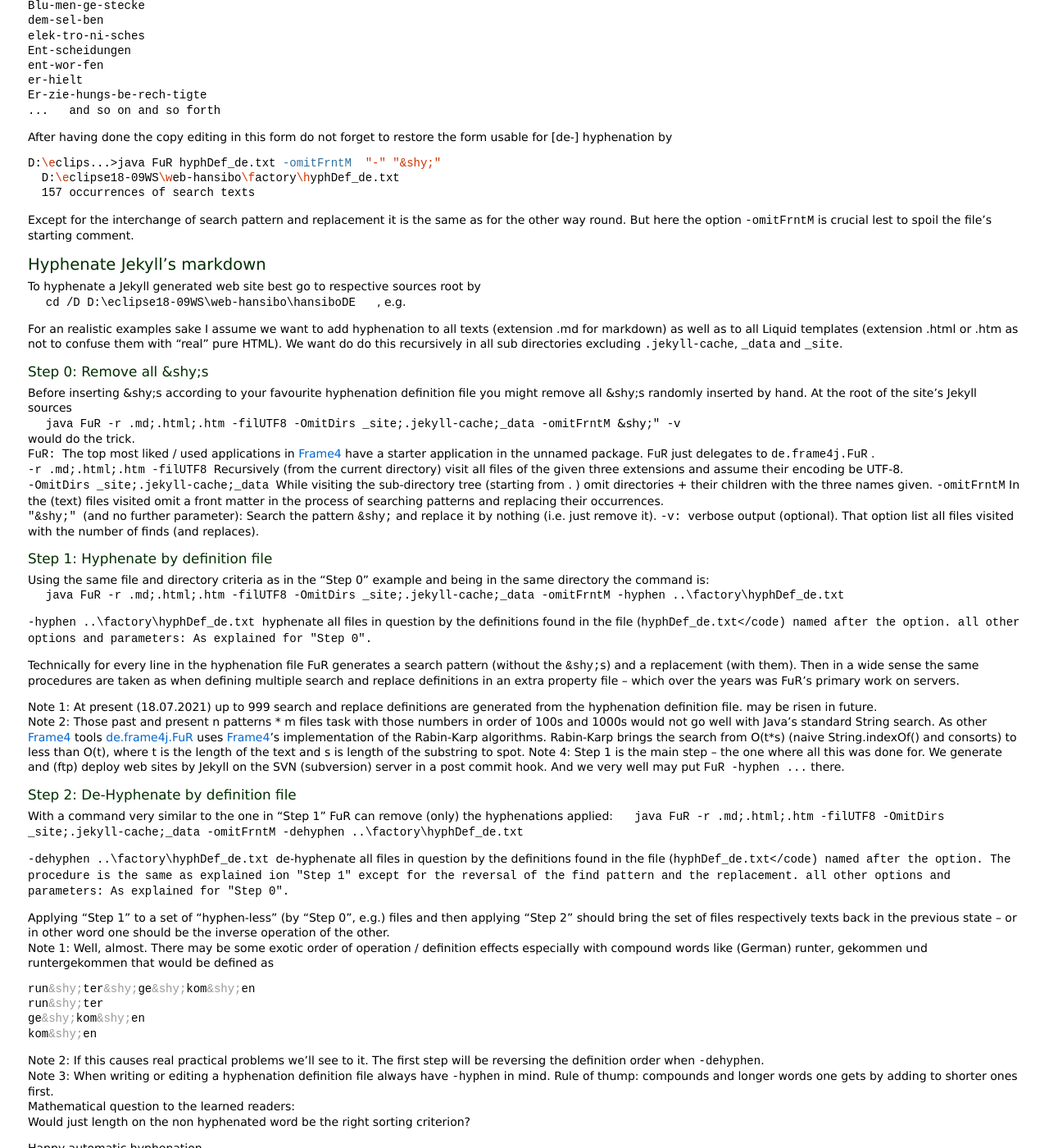
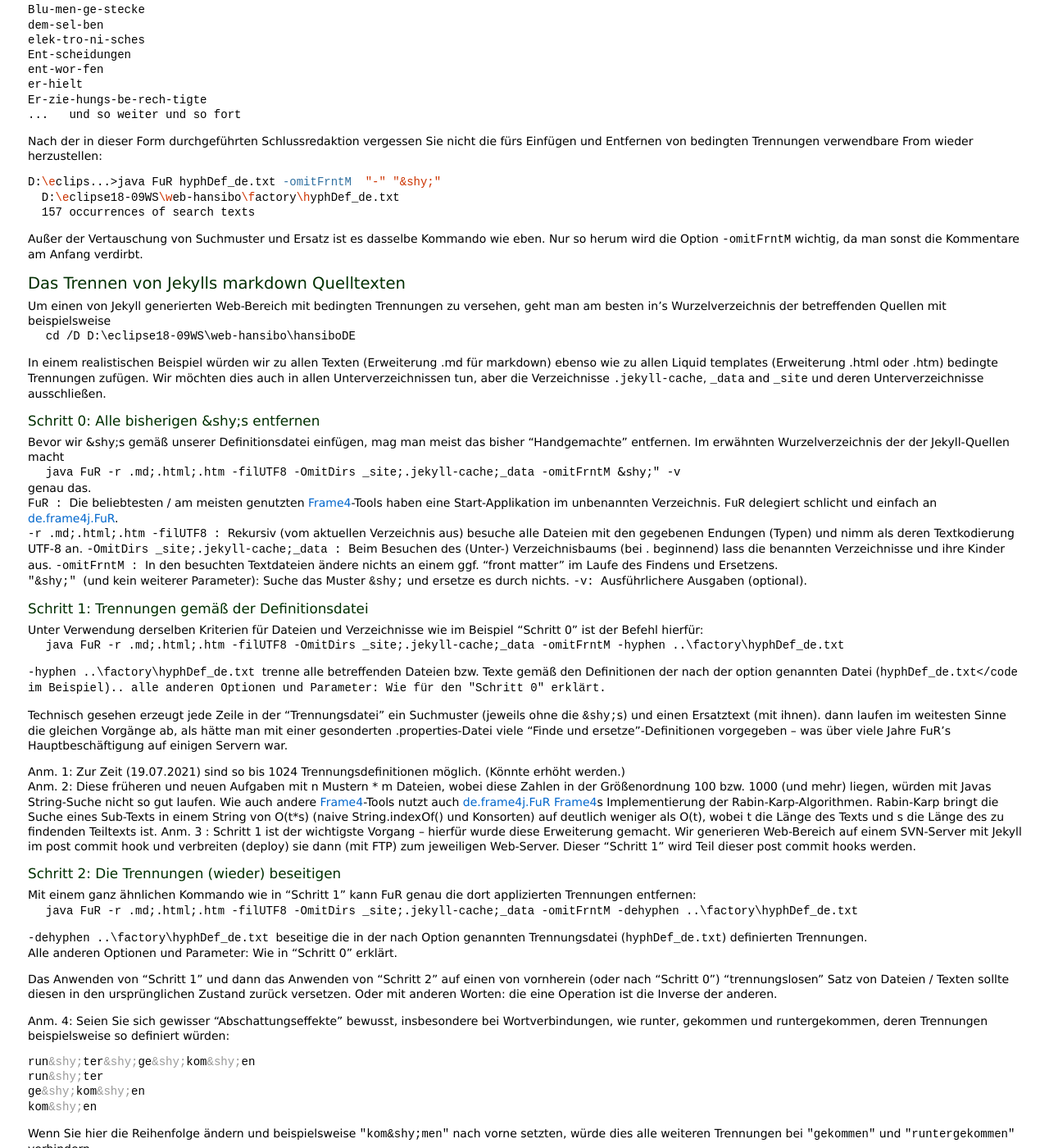
Before and after one commit to a-weinert/a-weinert.github.io, a Jekyll site: the page built from _posts/2021-07-16-webHyphenation_de.md, in a window 1280 px wide and 1400 px high, scrolled down 1784 px. Shown: the whole window at 82% size. Built offline with Jekyll 4.4.1, drawn with Linux system fonts in a browser that asks for light colours; some of the changed text lies outside the part shown.

Commit message:
hyphenate Jekyll sites with de.frame4j.FuR

````diff
--- a/_posts/2021-07-16-webHyphenation_de.md
+++ b/_posts/2021-07-16-webHyphenation_de.md
@@ -15,38 +15,42 @@
 commentIssueId: 4
 commentShare:
 ---
-Die Leser von [Jekyll-Tricks](/twoJekyllTricks_de.html) wissen, dass ich
+Die Leser von [Jekyll-Tricks](/twoJekyllTricks_de.html) und
+[Fort von Typo3](/leaveTypo3_de.html "Aus für Typo3") wissen, dass ich
 ein engagierter Befür&shy;worter der statischen Generierung von Web-Bereichen
 bin. Über zwölf Jahre habe ich statische Generierung von Web-Bereichen mit
 [Frame4](https://frame4j.de/index.html "ein Java (8) framework")-Tools
 betrieben. 2019 habe ich meine sowie die mir anvertrauten
-Web-Bereiche auf Jekyll/Liquid umgestellt.
+Web-Bereiche auf Jekyll (/Liquid) umgestellt.
 
 ## Silbentrennung
 
-Dies ist für viele Werkzeuge und Editoren ein düsteres Kapitel, selbst wenn
-die Sprache bloß Englisch ist. Jekyll mach da keine Ausnahme.
+Eine großzügige Dosis von von bedingten -- oder "weichen" (soft) --
+Trennstrichen (<code>"&amp;shy;"</code>) kann das Erscheinungsbild  eines
+Webbereichs sehr verbessern insbesondere bei variablen Abmessungen und
+abschaltbaren Menus. Andererseits ist das Einbringen der von "&amp;shy;s"
+mühselig und fehlerträchtig, und es beeinträchtigt die Lesbarkeit für
+Entwickler und Autoren. Ein bisschen Werkzeugunterstützung und Automatismen
+wären willkommen.
+
+Aber die Silbentrennung ist leider für viele Werkzeuge und Editoren ein
+eher düsteres Kapitel -- und das oft selbst dann, wenn die Sprache
+bloß Englisch ist. Jekyll mach da keine Ausnahme.
 Diese Beitrag zeigt ein Werkzeug, mit dem man die (markdown) Texte und
 (html) layouts mit bedingten ("weichen" &amp;shy;) Trennstrichen versehen
 oder diese wieder entfernen kann.
 
-Entschuldigung! Noch nicht übersetzt --
- lesen Sie bitte die [Englische Version](./webHyphenation.html).
-Sorry no German translation, yet.
+Man benötigt lediglich ein aktuelles (implementation version >= 1.21.06)
+[Frame4](https://frame4j.de/index_en.html "a Java (8) framework"), am besten
+als "installed extension" unter Java8 sowie eine Definitionsdatei der
+gewünschten Trennungen in einer einfachen Syntax gemäß
+[dieses Beispiels](https://weinert-automation.de/software/jekyll/hyphDef_de.txt),
+passend zu Sprache und Themenbereichen Ihrer Texte.
 
-XXXXXXXXXXXXXXXXXXXXXXXXXXX
-
-All needed is an actual (implementation version >= 1.21.05)
-[Frame4](https://frame4j.de/index_en.html "a Java (8) framework") best as
-installed extension on a Java8 and an hyphenation definition file in the
-form of
-[this example](https://weinert-automation.de/software/jekyll/hyphDef_de.txt),
-appropriate for your texts' topic and language.
-
-For all that follows you need the tool
+Für alles Folgende brauchen Sie nur die Applikation
 [de.frame4j.FuR](https://weinert-automation.de/java/docs/frame4j/de/frame4j/FuR.html).
-If you can start it to see the online help e.g. by one of the following
-commands you got it perfectly.
+Falls Sie diese mit einem der folgenden Kommandos zum Angucken der Hilfe
+starten können, haben Sie es.
 
 ```bash
 java de.frame4j.FuR -help -de # show help in German (de)
@@ -54,10 +58,10 @@
 
 ```
 
-## Definition file
+## Die Trennungsdatei
 
-The excerpt of the hyphenation definition file example mentioned above
-shows the "one word per line with the hyphenation wanted" grammar:
+Der Auszug aus der oben erwähnten Beispieldatei zeigt die
+"ein Wort pro Zeile mit der gewünschten bedingten Trennung"-Grammatik:
 
 ```markdown
 ---
@@ -79,12 +83,12 @@
 ent&shy;wor&shy;fen
 er&shy;hielt
 Er&shy;zie&shy;hungs&shy;be&shy;rech&shy;tigte
-...   and so on and so forth
+...   und so weiter und so fort
 ```
 
-For better readability -- and for giving the file to a linguist for
-checking / correcting -- use the tool FuR to replace
-<code>&shy;</code> <code>&shy;</code>.
+Für eine bessere Lesbarkeit -- und um die Datei der Germanistin Ihres
+Vertrauens zur Korrektur zu geben -- nutzen Sie das Tool FuR um
+<code>&amp;shy;</code> durch <code>-</code> zu ersetzen.
 
 ```bash
 D:\eclips...>java FuR hyphDef_de.txt -omitFrntM  "&shy;" "-"
@@ -92,10 +96,10 @@
   157 occurrences of search texts
 ```
 
-The first parameter names the (only one in this case) file to work on, the
-option <code>-omitFrntM</code> says "Don't touch a front matter" and the
-second and third parameter define the pattern to find and its replacement.
-The result is
+Der erste Parameter benennt die (in diesem Fall einzige) zu bearbeitende
+Datei. Die Option <code>-omitFrntM</code> sagt "Lass die Finger vom
+sog. front matter", während der zweite und dritte Parameter das
+Suchmuster und und seinen Ersatz definieren. Das Ergebnis ist
 
 ```markdown
 ---
@@ -117,127 +121,139 @@
 ent-wor-fen
 er-hielt
 Er-zie-hungs-be-rech-tigte
-...   and so on and so forth
+...   und so weiter und so fort
 ```
 
-After having done the copy editing in this form do not forget to restore
-the form usable for [de-] hyphenation by
+Nach der in dieser Form durchgeführten Schlussredaktion vergessen Sie nicht
+die fürs Einfügen und Entfernen von bedingten Trennungen verwendbare From
+wieder herzustellen:
 
 ```bash
 D:\eclips...>java FuR hyphDef_de.txt -omitFrntM  "-" "&shy;"
   D:\eclipse18-09WS\web-hansibo\factory\hyphDef_de.txt
   157 occurrences of search texts
 ```
-
-Except for the interchange of search pattern and replacement it is the same
-as for the other way round. But here the option <code>-omitFrntM</code> is
-crucial lest to spoil the file's starting comment.
+Außer der Vertauschung von Suchmuster und Ersatz ist es dasselbe Kommando
+wie eben. Nur so herum wird die Option <code>-omitFrntM</code> wichtig, da
+man sonst die Kommentare am Anfang verdirbt.
 
 
-## Hyphenate Jekyll's markdown
+## Das Trennen von Jekylls markdown Quelltexten
 
-To hyphenate a Jekyll generated web site best go to respective sources
-root by
+Um einen von Jekyll generierten Web-Bereich mit bedingten Trennungen zu
+versehen, geht man am besten in's Wurzelverzeichnis der betreffenden Quellen
+mit beispielsweise
  &nbsp; &nbsp;<code>  cd /D D:\eclipse18-09WS\web-hansibo\hansiboDE </code>
- &nbsp; &nbsp; , e.g.
 
-For an realistic examples sake I assume we want to add hyphenation to
-all texts (extension .md for markdown) as well as to all Liquid templates
-(extension .html or .htm as not to confuse them with "real" pure HTML).
-We want do do this recursively in all sub directories excluding
-<code>.jekyll-cache</code>, <code>_data</code> and <code>_site</code>.
+In einem realistischen Beispiel würden wir zu allen Texten (Erweiterung
+.md für markdown) ebenso wie zu allen Liquid templates (Erweiterung
+.html oder .htm)  bedingte Trennungen zufügen. Wir möchten dies auch in
+allen Unterverzeichnissen tun, aber die Verzeichnisse
+<code>.jekyll-cache</code>, <code>_data</code> and <code>_site</code>
+und deren Unterverzeichnisse ausschließen.
 
-### Step 0: Remove all &amp;shy;s
+### Schritt 0: Alle bisherigen &amp;shy;s entfernen
 
-Before inserting &amp;shy;s according to your favourite hyphenation
-definition file you might remove all &amp;shy;s randomly inserted by hand.
-At the root of the site's Jekyll sources
+Bevor wir &amp;shy;s gemäß unserer Definitionsdatei einfügen, mag man meist
+das bisher "Handgemachte" entfernen. Im erwähnten Wurzelverzeichnis der
+der Jekyll-Quellen macht
  &nbsp; &nbsp;<code> java FuR -r .md;.html;.htm -filUTF8 -OmitDirs _site;.jekyll-cache;_data -omitFrntM </code>&amp;shy<code>;" -v</code>
-would do the trick.
-<code>FuR: </code> The top most liked / used applications in
-[Frame4](https://frame4j.de/index_en.html "a Java (8) framework") have a
-starter application in the unnamed package. <code>FuR</code> just delegates
-to  <code>de.frame4j.FuR</code> .
-<code>-r .md;.html;.htm -filUTF8 </code> Recursively (from the
-current directory) visit all files of the given three extensions and assume
-their encoding be UTF-8.
-<code>-OmitDirs _site;.jekyll-cache;_data </code> While visiting the
-sub-directory tree (starting from . ) omit directories + their children
-with the three names given.
-<code>-omitFrntM</code> In the (text) files visited omit a front matter in
-the process of searching patterns and replacing their occurrences.
-<code>"&amp;shy;" </code> (and no further parameter): Search the pattern
-<code>&amp;shy;</code> and replace it by nothing (i.e. just remove it).
-<code>-v: </code> verbose output (optional). That option list all files
-visited with the number of finds (and replaces).
+genau das.
+<code>FuR : </code> Die beliebtesten / am meisten genutzten
+[Frame4](https://frame4j.de/index_en.html "a Java (8) framework")-Tools
+haben eine Start-Applikation im unbenannten Verzeichnis. <code>FuR</code>
+delegiert schlicht und einfach an
+[de.frame4j.FuR](https://weinert-automation.de/java/docs/frame4j/de/frame4j/FuR.html).
+<code>-r .md;.html;.htm -filUTF8 : </code> Rekursiv (vom aktuellen
+Verzeichnis aus) besuche alle Dateien mit den gegebenen Endungen (Typen)
+und nimm als deren Textkodierung UTF-8 an.
+<code>-OmitDirs _site;.jekyll-cache;_data : </code> Beim Besuchen des (Unter-)
+Verzeichnisbaums (bei . beginnend) lass die benannten Verzeichnisse und
+ihre Kinder aus.
+<code>-omitFrntM : </code> In den besuchten Textdateien ändere nichts an einem
+ggf. "front matter" im Laufe des Findens und Ersetzens.
+<code>"&amp;shy;" </code> (und kein weiterer Parameter): Suche das Muster
+<code>&amp;shy;</code> und ersetze es durch nichts.
+<code>-v: </code> Ausführlichere Ausgaben (optional).
 
-### Step 1: Hyphenate by definition file
+### Schritt 1: Trennungen gemäß der Definitionsdatei
 
-Using the same file and directory criteria as in the "Step 0" example
-and being in the same directory the command is:
+Unter Verwendung derselben Kriterien für Dateien und Verzeichnisse wie im
+Beispiel "Schritt 0" ist der Befehl hierfür:
  &nbsp; &nbsp;<code> java FuR -r .md;.html;.htm -filUTF8 -OmitDirs _site;.jekyll-cache;_data -omitFrntM -hyphen ..\factory\hyphDef_de.txt</code>
 
-<code>-hyphen ..\factory\hyphDef_de.txt </code> hyphenate all files in
-question by the definitions found in the file (<code>hyphDef_de.txt</code)
-named after the option.
-all other options and parameters: As explained for "Step 0".
+<code>-hyphen ..\factory\hyphDef_de.txt </code> trenne alle betreffenden
+Dateien bzw. Texte gemäß den Definitionen der nach der option genannten
+Datei (<code>hyphDef_de.txt</code im Beispiel)..
+alle anderen Optionen und Parameter: Wie für den "Schritt 0" erklärt.
 
-Technically for every line in the hyphenation file FuR generates a
-search pattern (without the <code>&amp;shy;</code>s) and a replacement (with
-them). Then in a wide sense the same procedures are taken as when defining
-multiple search and replace definitions in an extra property file -- which
-over the years was FuR's primary work on servers.
+Technisch gesehen erzeugt jede Zeile in der "Trennungsdatei" ein Suchmuster
+(jeweils ohne die <code>&amp;shy;</code>s) und einen Ersatztext (mit ihnen).
+dann laufen im weitesten Sinne die gleichen Vorgänge ab, als hätte man mit
+einer gesonderten .properties-Datei viele "Finde und ersetze"-Definitionen
+vorgegeben -- was über viele Jahre FuR's Hauptbeschäftigung auf einigen
+Servern war.
 
-Note 1: At present (18.07.2021)
-up to 999 search and replace definitions are generated from the hyphenation
-definition file. may be risen in future.
-Note 2: Those past and present n patterns * m files task with those numbers
-in order of 100s and 1000s  would not go well with Java's standard String
-search. As other
-[Frame4](https://frame4j.de/index_en.html "a Java (8) framework") tools
+Anm. 1: Zur Zeit  (19.07.2021) sind so bis 1024 Trennungsdefinitionen
+möglich. (Könnte erhöht werden.)
+Anm. 2: Diese früheren und neuen Aufgaben mit n Mustern * m Dateien, wobei
+diese Zahlen in der Größenordnung 100 bzw. 1000 (und mehr) liegen, würden mit
+Javas String-Suche nicht so gut laufen. Wie auch andere
+[Frame4](https://frame4j.de/index_en.html "a Java (8) framework")-Tools
+nutzt auch
 [de.frame4j.FuR](https://weinert-automation.de/java/docs/frame4j/de/frame4j/FuR.html)
-uses
-[Frame4](https://frame4j.de/index_en.html "a Java (8) framework")'s
-implementation of the Rabin-Karp algorithms. Rabin-Karp brings the search
-from O(t*s) (naive String.indexOf() and consorts) to less than O(t), where
-t is the length of the text and s is length of the substring to spot.
-Note 4: Step 1 is the main step -- the one where all this was done for. We
-generate and (ftp) deploy web sites by Jekyll on the SVN (subversion) server
-in a post commit hook. And we very well may put <code>FuR -hyphen ...</code>
-there.
+[Frame4](https://frame4j.de/index_en.html "a Java (8) framework")s
+Implementierung der Rabin-Karp-Algorithmen. Rabin-Karp bringt die Suche
+eines Sub-Texts in einem String von O(t*s) (naive String.indexOf()
+und Konsorten) auf deutlich weniger als O(t), wobei t die Länge des Texts
+und s die Länge des zu findenden Teiltexts  ist.
+Anm. 3 : Schritt 1 ist der wichtigste Vorgang -- hierfür wurde diese
+Erweiterung gemacht.  Wir generieren Web-Bereich auf einem SVN-Server mit
+Jekyll im post commit hook und verbreiten (deploy) sie dann (mit FTP) zum
+jeweiligen Web-Server. Dieser "Schritt 1" wird Teil dieser post commit hooks
+werden.
 
-### Step 2: De-Hyphenate by definition file
+### Schritt 2: Die Trennungen (wieder) beseitigen
 
-With a command very similar to the one in "Step 1" FuR can remove (only)
-the hyphenations applied:
+Mit einem ganz ähnlichen Kommando wie in "Schritt 1" kann FuR genau die dort
+applizierten Trennungen entfernen:
  &nbsp; &nbsp;<code> java FuR -r .md;.html;.htm -filUTF8 -OmitDirs _site;.jekyll-cache;_data -omitFrntM -dehyphen ..\factory\hyphDef_de.txt</code>
 
-<code>-dehyphen ..\factory\hyphDef_de.txt </code> de-hyphenate all files in
-question by the definitions found in the file (<code>hyphDef_de.txt</code)
-named after the option. The procedure is the same as explained ion "Step 1"
-except for the reversal of the find pattern and the replacement.
-all other options and parameters: As explained for "Step 0".
+<code>-dehyphen ..\factory\hyphDef_de.txt </code> beseitige die in der nach
+Option genannten Trennungsdatei (<code>hyphDef_de.txt</code>) definierten
+Trennungen.
+Alle anderen Optionen und Parameter: Wie in "Schritt 0" erklärt.
 
+Das Anwenden von "Schritt 1" und dann das Anwenden von "Schritt 2" auf
+einen von vornherein (oder nach "Schritt 0") "trennungslosen" Satz von
+Dateien / Texten sollte diesen in den ursprünglichen
+Zustand zurück versetzen. Oder mit anderen Worten: die eine Operation ist
+die Inverse der anderen.
 
-Applying "Step 1" to a set of "hyphen-less" (by "Step 0", e.g.) files and
-then applying "Step 2" should bring the set of files respectively texts
-back in the previous state -- or in other word one should be the inverse
-operation of the other.
-Note 1: Well, almost. There may be some exotic order of operation / definition
-effects especially with compound words like (German) runter, gekommen
-und runtergekommen that would be defined as
+Anm. 4: Seien Sie sich gewisser "Abschattungseffekte" bewusst, insbesondere
+bei Wortverbindungen, wie runter, gekommen und runtergekommen, deren
+Trennungen beispielsweise so definiert würden:
 ```markdown
 run&shy;ter&shy;ge&shy;kom&shy;en
 run&shy;ter
 ge&shy;kom&shy;en
 kom&shy;en
 ```
-Note 2: If this causes real practical problems we'll see to it. The first
-step will be reversing the definition order when <code>-dehyphen</code>.
-Note 3: When writing or editing a hyphenation definition file always have
-<code>-hyphen</code> in mind. Rule of thump: compounds and longer words
-one gets by adding to shorter ones first.
-Mathematical question to the learned readers:
-Would just length on the non hyphenated word be the right sorting criterion?
+Wenn Sie hier die Reihenfolge ändern und beispielsweise
+<code>"kom&amp;shy;men"</code> nach vorne setzten, würde dies alle weiteren
+Trennungen bei <code>"gekommen"</code> und
+<code>"runtergekommen"</code> verhindern.
+Anm. 5: Weil
+[de.frame4j.FuR](https://weinert-automation.de/java/docs/frame4j/de/frame4j/FuR.html)
+die Reihenfolge der "Finden-und-ersetzen"-Aufträge
+bei <code>-dehyphen</code> gegenüber derjenigen bei <code>-hyphen</code>
+umkehrt, sollte die "inverse Operationen"-Eigenschaft zugesichert sein.
+Anm. 6: Wenn Sie "[Trennungsdateien](#die-trennungsdatei)" schreiben oder
+bearbeiten, haben Sie immer <code>-hyphen</code> auf dem Schirm.
+Daumenregel: Zusammensetzungen und durch Vor- oder Nachsilben verlängerte
+Worte nach vorn.
+Mathematische Frage an die schlauen Leser: Wäre ein Sortieren der
+Trennungsdatei nach Wortlänge -- ohne die <code>&amp;shs;</code>s genommen
+-- hinreichend?
 
-Happy automatic hyphenation.
+Glückliche (automatische) Trennung
````
Also changed, not shown: _posts/2020-12-27-twoJekyllTricks.md (+1 -1 lines), _posts/2020-12-27-twoJekyllTricks_de.md (+1 -1 lines), _posts/2021-07-16-webHyphenation.md (+42 -30 lines).
